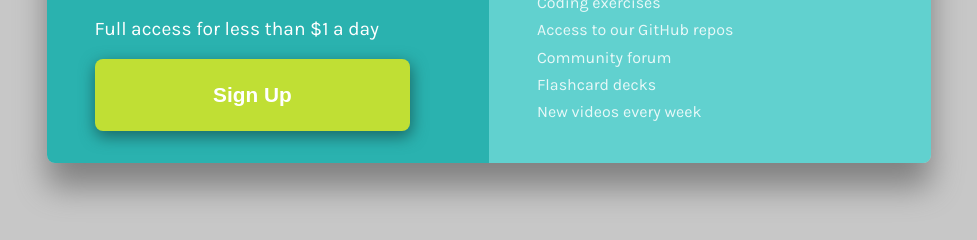
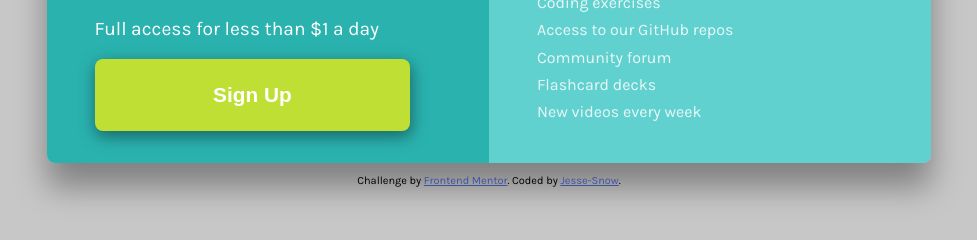
Before and after one commit to Jesse-Snow/Single-price-grid-component, a plain HTML site: page index.html in a window 1280 px wide. Shown: the part 430-670 px from the top of the page, without its empty margins (151-1128 px from the left). Drawn offline with Linux system fonts and the light colour scheme.

Commit message:
Add attrbution

```diff
--- a/index.html
+++ b/index.html
@@ -57,13 +57,11 @@
 
   </div>
 
-  <!--
   <footer>
     <p class="attribution">
       Challenge by <a href="https://www.frontendmentor.io?ref=challenge" target="_blank">Frontend Mentor</a>.
-      Coded by <a href="#">Your Name Here</a>.
+      Coded by <a href="https://github.com/Jesse-Snow">Jesse-Snow</a>.
     </p>
   </footer>
-  -->
 </body>
 </html>
--- a/main.css
+++ b/main.css
@@ -1,5 +1,4 @@
 @import url('https://fonts.googleapis.com/css2?family=Karla:wght@400;700&display=swap');
-/* font-family: 'Karla', sans-serif; */
 
 * {
   box-sizing: border-box;
```
